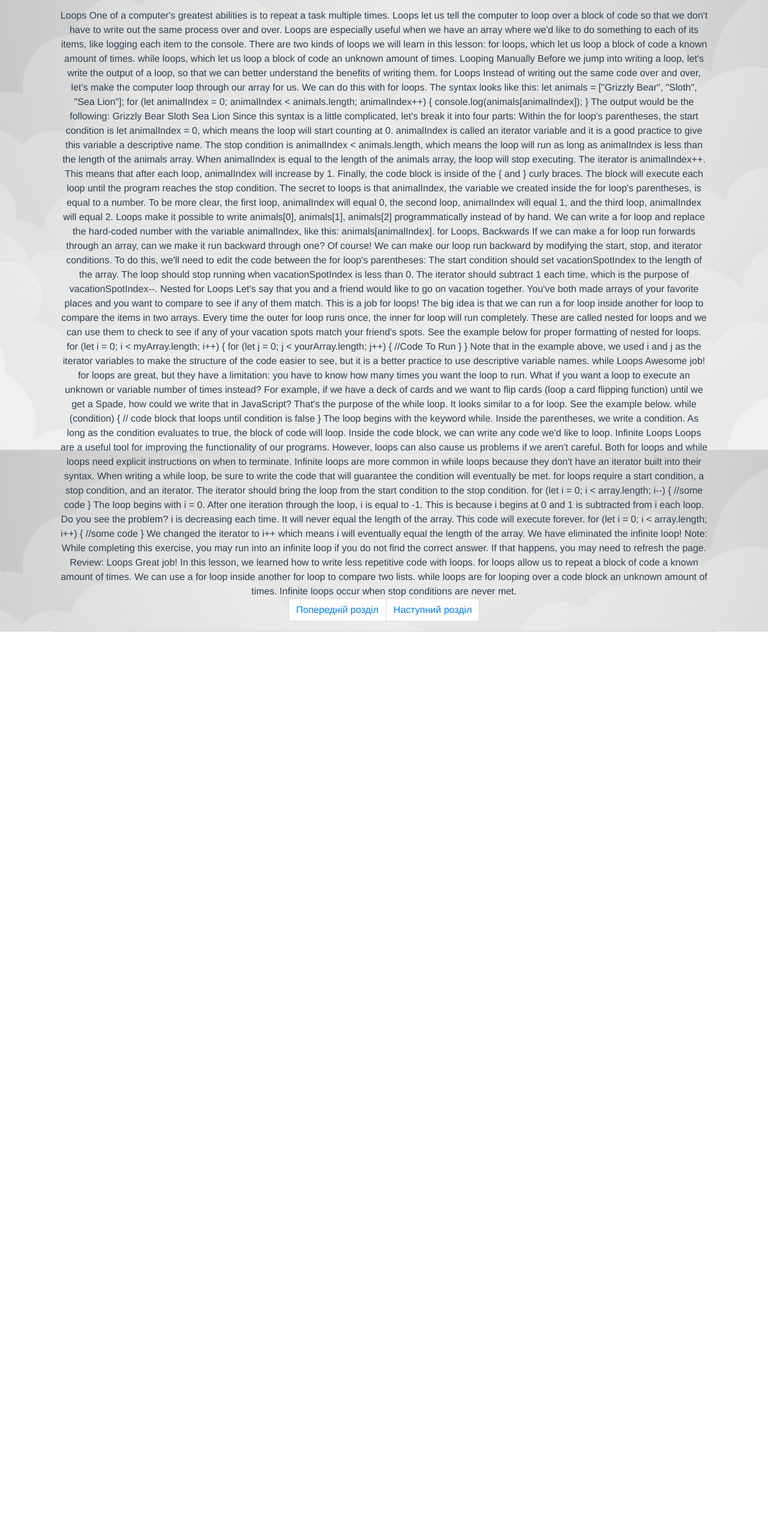
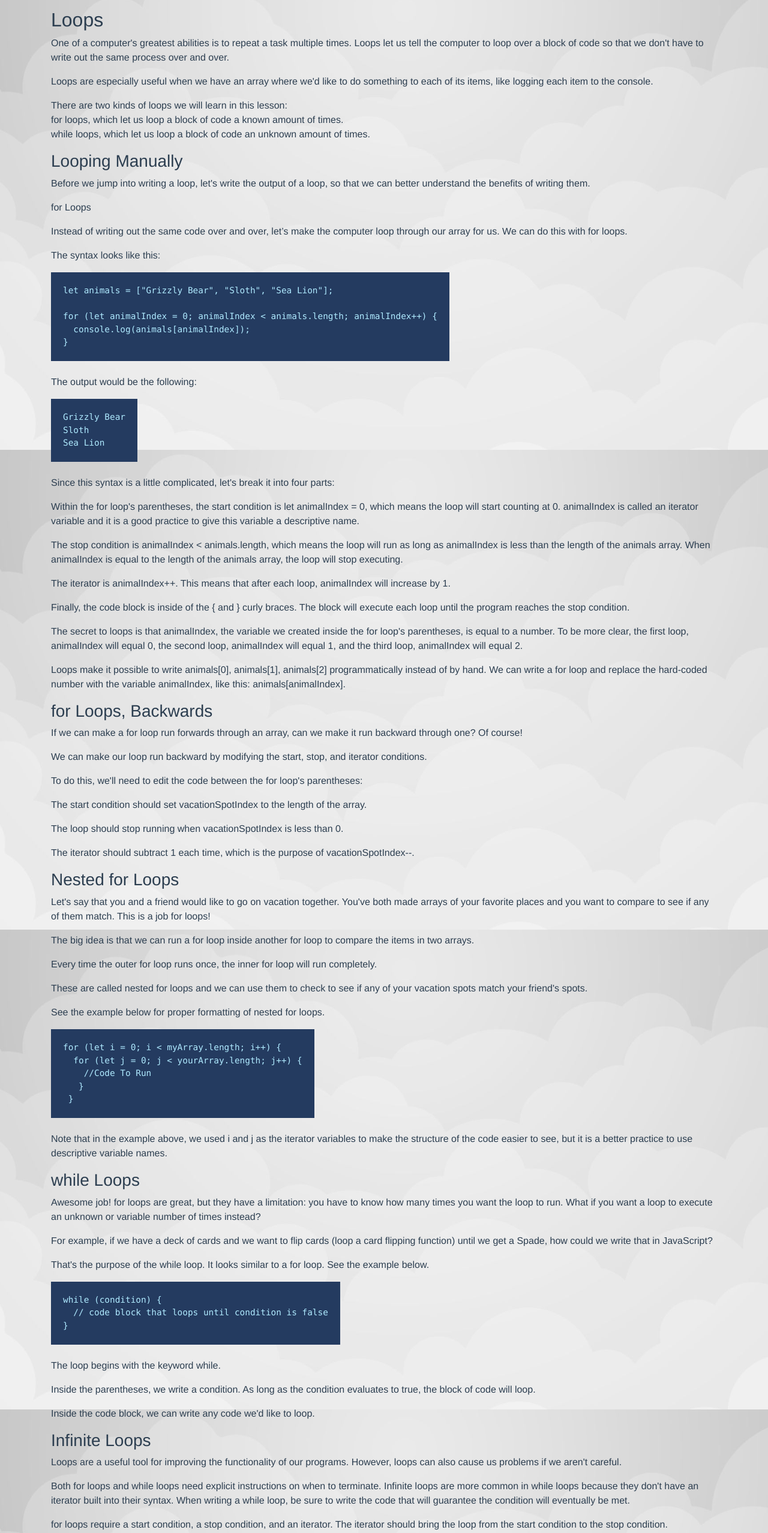
Before and after one commit to kozakevych/lang-studying, a Vue app: page /js-course/loops in a window 1280 px wide. Shown: the part 50-2606 px from the top of the page at 60% size. Before the commit the page ends 1103 px from the top, so only its background shows below. Built offline with nearby package versions, Linux system fonts and the light colour scheme.

Commit message:
updated sections

```diff
--- a/src/components/js-components/arrays.vue
+++ b/src/components/js-components/arrays.vue
@@ -1,6 +1,8 @@
 <template>
-	<div class="container">
-		<h3>Arrays</h3>
+
+  <div class="blog-post text-left">
+
+	<h3>Arrays</h3>
 
 <p>A foundational concept of programming is how to organize and store data.</p>
 
--- a/src/components/js-components/browser-compatibility.vue
+++ b/src/components/js-components/browser-compatibility.vue
@@ -1,5 +1,7 @@
 <template>
-<div class="container">
+
+  <div class="blog-post text-left">
+
 
 	Introduction
 
--- a/src/components/js-components/classes.vue
+++ b/src/components/js-components/classes.vue
@@ -1,5 +1,7 @@
 <template>
-	<div class="container">
+
+  <div class="blog-post text-left">
+
 		<h3>Introduction to Classes</h3>
 
 <p>JavaScript is an object-oriented programming (OOP) language we can use to model real-world items. In this lesson, you will learn how to make classes. Classes are a tool that developers use to quickly produce similar objects.</p>
--- a/src/components/js-components/introduction.vue
+++ b/src/components/js-components/introduction.vue
@@ -14,7 +14,9 @@
 
 
     <p>У цьому розділі, ми розглянемо типи даних і вбудовані методи. Це базові поняття для будь-якого JS розробника. В кінці розділу, ви знатимете як писати код, який виконує математичні вирази, рахує довжину слова і генерує випадкові числа. </p>
-
+    <p>
+      Ще кусок тексту має бути ось тут. Ще кусок тексту має бути ось тут. Ще кусок тексту має бути ось тут. Ще кусок тексту має бути ось тут. Ще кусок тексту має бути ось тут.
+    </p>
 
     <h3>Консоль</h3>
     <hr />
@@ -36,8 +38,7 @@
 
 <p>Нижче наведено приклади чотирьох типів даних які складають основу всіх JavaScript програм. Примітивні типи даних, власне тому і так називаються, бо є найпростішими вбудованими формами даних.</p>
 
-<pre><code>
-console.log(30.1);
+<pre><code>console.log(30.1);
 console.log('Lviv');
 console.log(true);
 console.log(null);
@@ -66,8 +67,7 @@ Null (Нуль) — Може бути лише нулем. Він показує
 Ви можете догадатися, як вони працюють:
 </p>
 
-<pre><code>
-console.log(3 + 4); // Дорівнює 7
+<pre><code>console.log(3 + 4); // Дорівнює 7
 console.log(5 - 1); // Дорівнює 4
 console.log(4 * 2); // Дорівнює 8
 console.log(9 / 3); // Дорівнює 3
@@ -119,8 +119,7 @@ Instance methods, by definition, require that you create an instance before you
 <p>
 Давайте розглянемо приклад використання методу .random() з бібліотеки Math:
 </p>
-<pre><code>
-console.log(Math.random()); // випадкове число між 0 і 1
+<pre><code>console.log(Math.random()); // випадкове число між 0 і 1
 </code></pre>
 <p>
 У цьому прикладі, ми викликаємо метод .random()
@@ -156,8 +155,7 @@ Math.random генерує a випадкове число між 0 і 1.
 <pre><code>// The first 5 decimals of pi
 console.log('Pi is equal to ' + 3.14159);</code></pre>
 <p>Багаторядковий коментар який займає кілька рядків, починається з /*, і закривається */.</p>
-<pre><code>
-/*
+<pre><code>/*
 console.log('All of this code');
 console.log('Is commented out');
 console.log('And will not be executed);
--- a/src/components/js-components/iterators.vue
+++ b/src/components/js-components/iterators.vue
@@ -1,5 +1,6 @@
 <template>
-	<div class="container">
+  <div class="blog-post text-left">
+
 		Introduction to Iterators
 
 One of the most common tasks a developer translates into code is looping over the contents of an array. Programmers often accomplish this with a for loop. However, as is often the case when a task occurs frequently, JavaScript now provides methods that simplify this task.
--- a/src/components/js-components/loops.vue
+++ b/src/components/js-components/loops.vue
@@ -1,141 +1,144 @@
 <template>
-	<div class="container">
-		Loops
 
-One of a computer's greatest abilities is to repeat a task multiple times. Loops let us tell the computer to loop over a block of code so that we don't have to write out the same process over and over.
+  <div class="blog-post text-left">
 
-Loops are especially useful when we have an array where we'd like to do something to each of its items, like logging each item to the console.
+  <h2>Loops</h2>
 
-There are two kinds of loops we will learn in this lesson:
+<p>One of a computer's greatest abilities is to repeat a task multiple times. Loops let us tell the computer to loop over a block of code so that we don't have to write out the same process over and over.</p>
 
-    for loops, which let us loop a block of code a known amount of times.
+<p>Loops are especially useful when we have an array where we'd like to do something to each of its items, like logging each item to the console.</p>
 
-    while loops, which let us loop a block of code an unknown amount of times.
+<p>There are two kinds of loops we will learn in this lesson:<br />
 
-Looping Manually
+    for loops, which let us loop a block of code a known amount of times.<br />
 
-Before we jump into writing a loop, let's write the output of a loop, so that we can better understand the benefits of writing them.
+    while loops, which let us loop a block of code an unknown amount of times.</p>
 
-for Loops
+<h3>Looping Manually</h3>
 
-Instead of writing out the same code over and over, let’s make the computer loop through our array for us. We can do this with for loops.
+<p>Before we jump into writing a loop, let's write the output of a loop, so that we can better understand the benefits of writing them.</p>
 
-The syntax looks like this:
+<p>for Loops</p>
 
-let animals = ["Grizzly Bear", "Sloth", "Sea Lion"];
+<p>Instead of writing out the same code over and over, let’s make the computer loop through our array for us. We can do this with for loops.</p>
+
+<p>The syntax looks like this:</p>
+
+<pre><code>let animals = ["Grizzly Bear", "Sloth", "Sea Lion"];
 
 for (let animalIndex = 0; animalIndex < animals.length; animalIndex++) {
   console.log(animals[animalIndex]);
-}
+}</code></pre>
 
-The output would be the following:
+<p>The output would be the following:</p>
 
-Grizzly Bear
+<pre><code>Grizzly Bear
 Sloth
-Sea Lion
+Sea Lion</code></pre>
 
-Since this syntax is a little complicated, let's break it into four parts:
+<p>Since this syntax is a little complicated, let's break it into four parts:</p>
 
-    Within the for loop's parentheses, the start condition is let animalIndex = 0, which means the loop will start counting at 0. animalIndex is called an iterator variable and it is a good practice to give this variable a descriptive name.
+    <p>Within the for loop's parentheses, the start condition is let animalIndex = 0, which means the loop will start counting at 0. animalIndex is called an iterator variable and it is a good practice to give this variable a descriptive name.</p>
 
-    The stop condition is animalIndex < animals.length, which means the loop will run as long as animalIndex is less than the length of the animals array. When animalIndex is equal to the length of the animals array, the loop will stop executing.
+    <p>The stop condition is animalIndex < animals.length, which means the loop will run as long as animalIndex is less than the length of the animals array. When animalIndex is equal to the length of the animals array, the loop will stop executing.</p>
 
-    The iterator is animalIndex++. This means that after each loop, animalIndex will increase by 1.
+    <p>The iterator is animalIndex++. This means that after each loop, animalIndex will increase by 1.</p>
 
-    Finally, the code block is inside of the { and } curly braces. The block will execute each loop until the program reaches the stop condition.
+    <p>Finally, the code block is inside of the { and } curly braces. The block will execute each loop until the program reaches the stop condition.</p>
 
-The secret to loops is that animalIndex, the variable we created inside the for loop's parentheses, is equal to a number. To be more clear, the first loop, animalIndex will equal 0, the second loop, animalIndex will equal 1, and the third loop, animalIndex will equal 2.
+<p>The secret to loops is that animalIndex, the variable we created inside the for loop's parentheses, is equal to a number. To be more clear, the first loop, animalIndex will equal 0, the second loop, animalIndex will equal 1, and the third loop, animalIndex will equal 2.</p>
 
-Loops make it possible to write animals[0], animals[1], animals[2] programmatically instead of by hand. We can write a for loop and replace the hard-coded number with the variable animalIndex, like this: animals[animalIndex].
+<p>Loops make it possible to write animals[0], animals[1], animals[2] programmatically instead of by hand. We can write a for loop and replace the hard-coded number with the variable animalIndex, like this: animals[animalIndex].</p>
 
 
-for Loops, Backwards
+<h3>for Loops, Backwards</h3>
 
-If we can make a for loop run forwards through an array, can we make it run backward through one? Of course!
+<p>If we can make a for loop run forwards through an array, can we make it run backward through one? Of course!</p>
 
-We can make our loop run backward by modifying the start, stop, and iterator conditions.
+<p>We can make our loop run backward by modifying the start, stop, and iterator conditions.</p>
 
-To do this, we'll need to edit the code between the for loop's parentheses:
+<p>To do this, we'll need to edit the code between the for loop's parentheses:</p>
 
-    The start condition should set vacationSpotIndex to the length of the array.
+    <p>The start condition should set vacationSpotIndex to the length of the array.</p>
 
-    The loop should stop running when vacationSpotIndex is less than 0.
+    <p>The loop should stop running when vacationSpotIndex is less than 0.</p>
 
-    The iterator should subtract 1 each time, which is the purpose of vacationSpotIndex--.
+    <p>The iterator should subtract 1 each time, which is the purpose of vacationSpotIndex--.</p>
 
-Nested for Loops
+<h3>Nested for Loops</h3>
 
-Let's say that you and a friend would like to go on vacation together. You've both made arrays of your favorite places and you want to compare to see if any of them match. This is a job for loops!
+<p>Let's say that you and a friend would like to go on vacation together. You've both made arrays of your favorite places and you want to compare to see if any of them match. This is a job for loops!</p>
 
-The big idea is that we can run a for loop inside another for loop to compare the items in two arrays.
+<p>The big idea is that we can run a for loop inside another for loop to compare the items in two arrays.</p>
 
-Every time the outer for loop runs once, the inner for loop will run completely.
+<p>Every time the outer for loop runs once, the inner for loop will run completely.</p>
 
-These are called nested for loops and we can use them to check to see if any of your vacation spots match your friend's spots.
+<p>These are called nested for loops and we can use them to check to see if any of your vacation spots match your friend's spots.</p>
 
-See the example below for proper formatting of nested for loops.
+<p>See the example below for proper formatting of nested for loops.</p>
 
 
-for (let i = 0; i < myArray.length; i++) {
+<pre><code>for (let i = 0; i < myArray.length; i++) {
   for (let j = 0; j < yourArray.length; j++) {
     //Code To Run
    }
- }
+ }</code></pre>
 
-Note that in the example above, we used i and j as the iterator variables to make the structure of the code easier to see, but it is a better practice to use descriptive variable names.
+<p>Note that in the example above, we used i and j as the iterator variables to make the structure of the code easier to see, but it is a better practice to use descriptive variable names.</p>
 
-while Loops
+<h3>while Loops</h3>
 
-Awesome job! for loops are great, but they have a limitation: you have to know how many times you want the loop to run. What if you want a loop to execute an unknown or variable number of times instead?
+<p>Awesome job! for loops are great, but they have a limitation: you have to know how many times you want the loop to run. What if you want a loop to execute an unknown or variable number of times instead?</p>
 
-For example, if we have a deck of cards and we want to flip cards (loop a card flipping function) until we get a Spade, how could we write that in JavaScript?
+<p>For example, if we have a deck of cards and we want to flip cards (loop a card flipping function) until we get a Spade, how could we write that in JavaScript?</p>
 
-That's the purpose of the while loop. It looks similar to a for loop. See the example below.
+<p>That's the purpose of the while loop. It looks similar to a for loop. See the example below.</p>
 
-while (condition) {
+<pre><code>while (condition) {
   // code block that loops until condition is false
-}
+}</code></pre>
 
-    The loop begins with the keyword while.
+    <p>The loop begins with the keyword while.</p>
 
-    Inside the parentheses, we write a condition. As long as the condition evaluates to true, the block of code will loop.
+    <p>Inside the parentheses, we write a condition. As long as the condition evaluates to true, the block of code will loop.</p>
 
-    Inside the code block, we can write any code we'd like to loop.
+    <p>Inside the code block, we can write any code we'd like to loop.</p>
 
 
-Infinite Loops
+<h3>Infinite Loops</h3>
 
-Loops are a useful tool for improving the functionality of our programs. However, loops can also cause us problems if we aren't careful.
+<p>Loops are a useful tool for improving the functionality of our programs. However, loops can also cause us problems if we aren't careful.</p>
 
-Both for loops and while loops need explicit instructions on when to terminate. Infinite loops are more common in while loops because they don't have an iterator built into their syntax. When writing a while loop, be sure to write the code that will guarantee the condition will eventually be met.
+<p>Both for loops and while loops need explicit instructions on when to terminate. Infinite loops are more common in while loops because they don't have an iterator built into their syntax. When writing a while loop, be sure to write the code that will guarantee the condition will eventually be met.</p>
 
-for loops require a start condition, a stop condition, and an iterator. The iterator should bring the loop from the start condition to the stop condition.
+<p>for loops require a start condition, a stop condition, and an iterator. The iterator should bring the loop from the start condition to the stop condition.</p>
 
-for (let i = 0; i < array.length; i--) {
+<pre><code>for (let i = 0; i < array.length; i--) {
    //some code
 }
+</code></pre>
 
-    The loop begins with i = 0.
-    After one iteration through the loop, i is equal to -1. This is because i begins at 0 and 1 is subtracted from i each loop.
+    <p>The loop begins with i = 0.
+    After one iteration through the loop, i is equal to -1. This is because i begins at 0 and 1 is subtracted from i each loop.</p>
 
-Do you see the problem? i is decreasing each time. It will never equal the length of the array. This code will execute forever.
+<p>Do you see the problem? i is decreasing each time. It will never equal the length of the array. This code will execute forever.</p>
 
-for (let i = 0; i < array.length; i++) {
+<pre><code>for (let i = 0; i < array.length; i++) {
    //some code
-}
+}</code></pre>
 
-We changed the iterator to i++ which means i will eventually equal the length of the array. We have eliminated the infinite loop!
+<p>We changed the iterator to i++ which means i will eventually equal the length of the array. We have eliminated the infinite loop!</p>
 
-Note: While completing this exercise, you may run into an infinite loop if you do not find the correct answer. If that happens, you may need to refresh the page.
+<p>Note: While completing this exercise, you may run into an infinite loop if you do not find the correct answer. If that happens, you may need to refresh the page.</p>
 
-Review: Loops
+<h3>Review: Loops</h3>
 
-Great job! In this lesson, we learned how to write less repetitive code with loops.
+<p>Great job! In this lesson, we learned how to write less repetitive code with loops.</p>
 
-    for loops allow us to repeat a block of code a known amount of times.
+    <p>for loops allow us to repeat a block of code a known amount of times.
     We can use a for loop inside another for loop to compare two lists.
     while loops are for looping over a code block an unknown amount of times.
-    Infinite loops occur when stop conditions are never met.
+    Infinite loops occur when stop conditions are never met.</p>
 
  <nav class="page-navigation" aria-label="Page navigation">
   <ul class="pagination justify-content-center">
--- a/src/components/js-components/modules.vue
+++ b/src/components/js-components/modules.vue
@@ -1,6 +1,8 @@
 <template>
-	<div class="container">
-		Hello Modules
+
+  <div class="blog-post text-left">
+
+  	Hello Modules
 
 JavaScript modules are reusable pieces of code that can be exported from one program and imported for use in another program.
 
--- a/src/components/js-components/objects.vue
+++ b/src/components/js-components/objects.vue
@@ -1,5 +1,6 @@
 <template>
-	<div class="container">
+
+  <div class="blog-post text-left">
 
 		Introduction to JavaScript Objects
 
--- a/src/components/js-components/requests.vue
+++ b/src/components/js-components/requests.vue
@@ -1,5 +1,7 @@
 <template>
-	<div class="container">
+
+  <div class="blog-post text-left">
+
 		Introduction to Requests
 
 There are numerous reasons why JavaScript is the preferred language of the web. Amongst the most important reasons are JavaScript's non-blocking properties, or that it is an asynchronous language.
--- a/src/components/js-course.vue
+++ b/src/components/js-course.vue
@@ -26,3 +26,12 @@
     name: 'js-course'
   }
 </script>
+
+<style>
+  pre {
+    display: inline-block;
+    padding: 20px;
+    color: #afeaff;
+    background: #243b60;
+  }
+</style>
```
